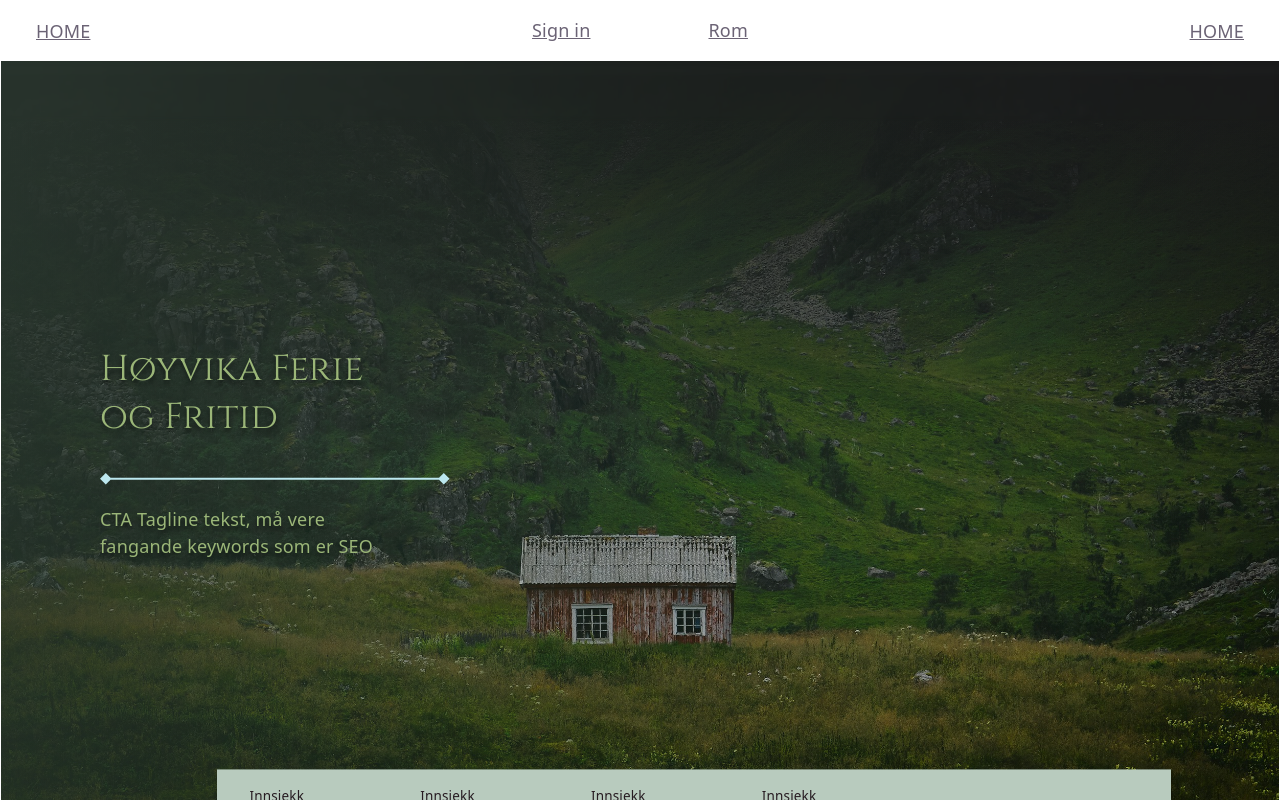
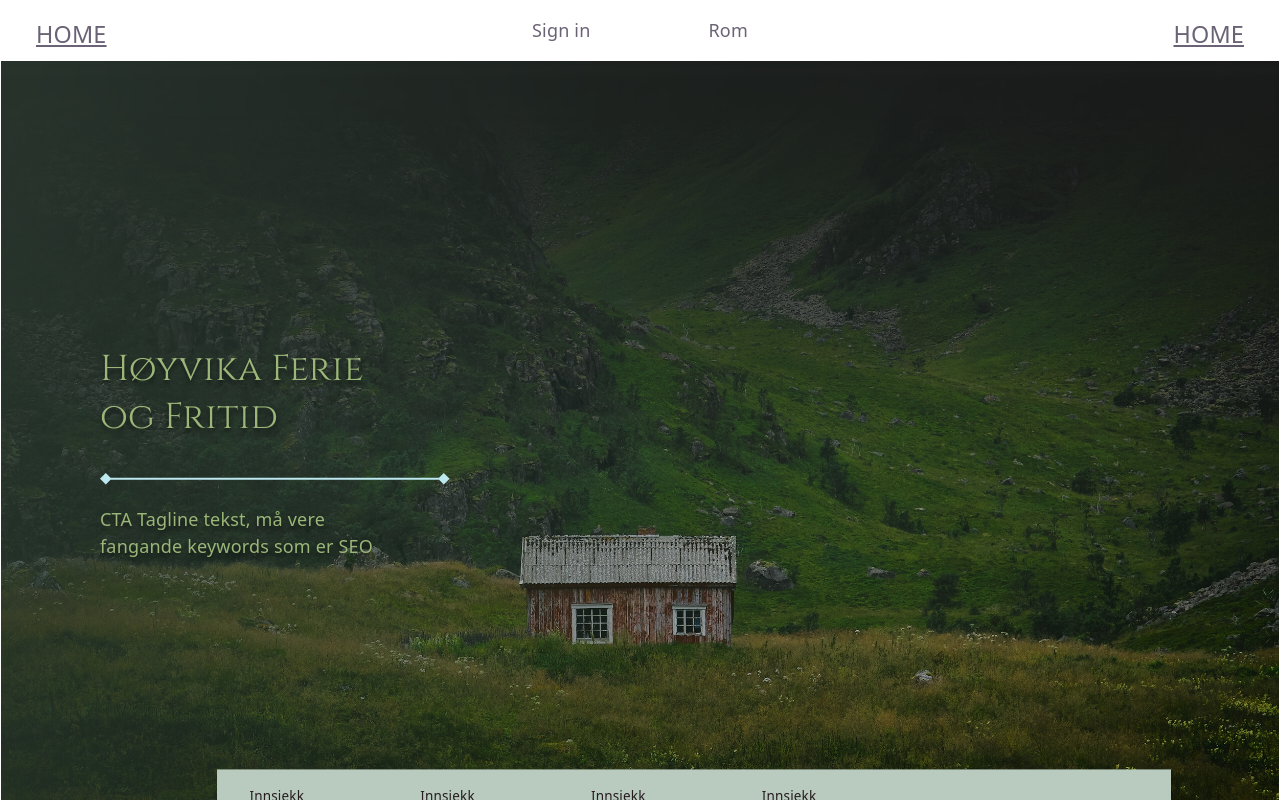
Before and after one commit to katikodi/HoyvikFront, a React (Vite) app in the folder frontend/: page / in a window 1280 px wide. Shown: the top 800 px of the page. Built offline with nearby package versions, Linux system fonts and the light colour scheme; no server answers.

Commit message:
added active class to NavLinks

```diff
--- a/frontend/src/styles/Nav.css
+++ b/frontend/src/styles/Nav.css
@@ -31,11 +31,16 @@ html {
     align-items: center;
 }
 
-.nav-link {
+a {
     font-size: 1rem;
     line-height: normal;
     text-decoration: none;
     color: var(--bg-2);
+}
+
+a.active {
+    font-size: 1.3rem;
+    text-decoration: underline;
 }
 
 .nav-logo {
@@ -47,7 +52,3 @@ html {
     align-items: center;
     flex-shrink: 0;
 }
-
-a {
-    color: var(--bg-2);
-}
```
Also changed, not shown: frontend/src/auth/AuthContext.jsx (+6 -18 lines), frontend/src/components/Nav.jsx (+1 -14 lines).
